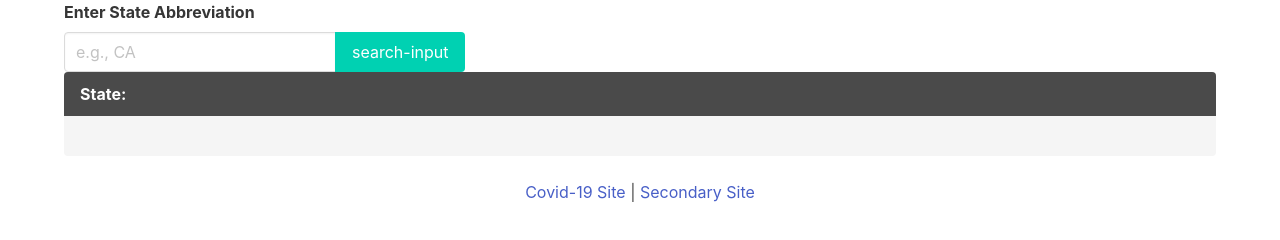
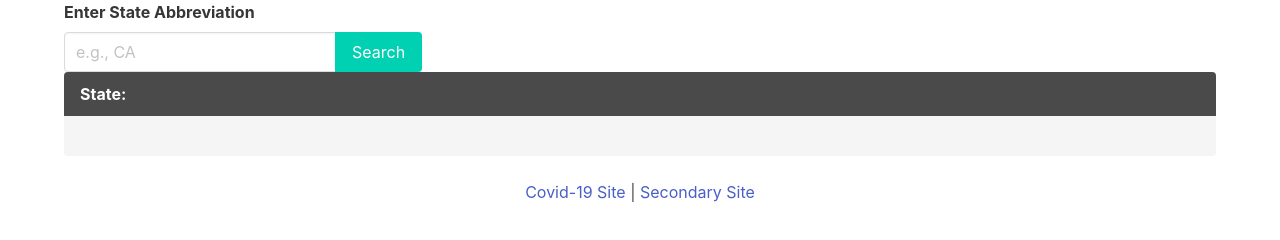
Before and after one commit to JesusFRosario/project-1, a plain HTML site: page index.html in a window 1280 px wide. Drawn offline with nearby package versions, Linux system fonts and the light colour scheme.

Commit message:
fixed Search button label

```diff
--- a/index.html
+++ b/index.html
@@ -19,7 +19,7 @@
 						<input id="search-input" type="text" class="input" placeholder="e.g., CA">
 					</p>
 					<div class="control">
-						<button id="search-btn" class="button is-primary">search-input</button>
+						<button id="search-btn" class="button is-primary">Search</button>
 					</div>
 			</form>
 		</div>
```
